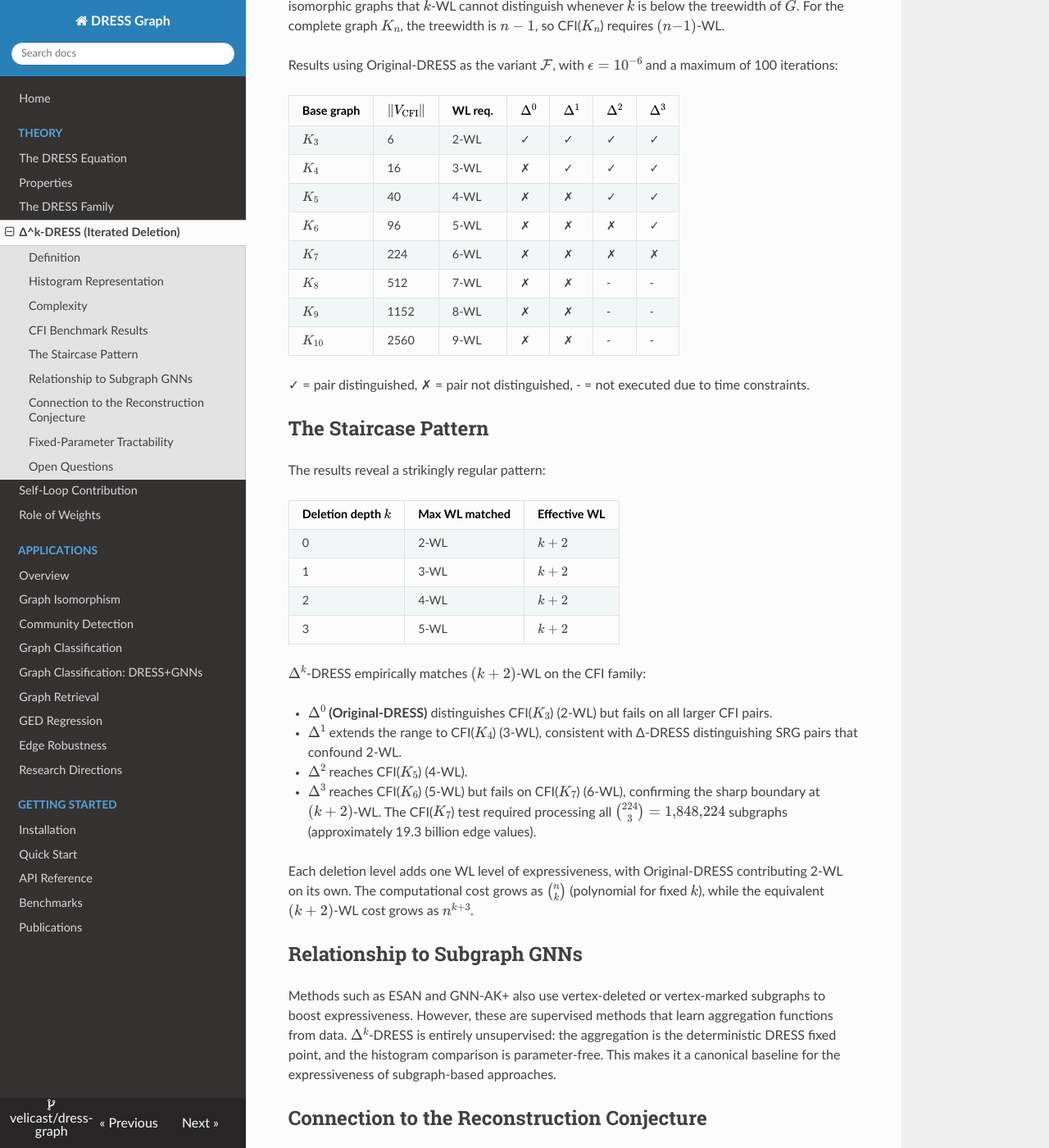
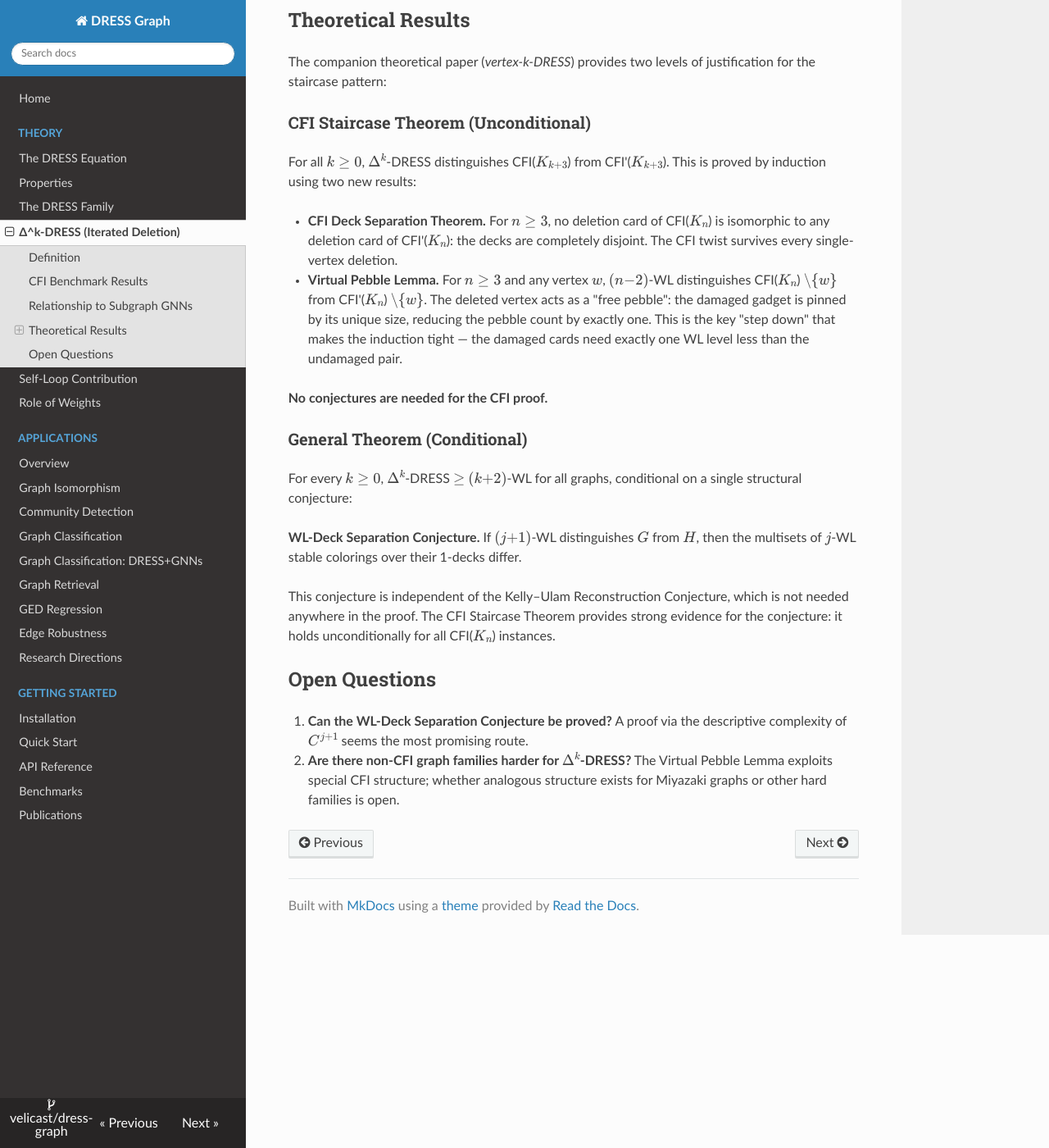
Before and after one commit to velicast/dress-graph, an MkDocs documentation site: the page built from docs/theory/delta-ell-dress.md, in a window 1280 px wide and 1400 px high, scrolled down 1446 px. Shown: the whole window at 82% size. Built offline with MkDocs 1.6.1, drawn with Linux system fonts in a browser that asks for light colours; nearby versions of some CDN libraries; some of the changed text lies outside the part shown.

Commit message:
Update Docs

```diff
--- a/docs/applications/isomorphism.md
+++ b/docs/applications/isomorphism.md
@@ -280,6 +280,14 @@ $(k{+}2)$-WL costs $\mathcal{O}(n^{k+3})$.
 See the [DRESS paper](https://github.com/velicast/dress-graph/blob/main/research/k-DRESS.pdf)
 for the full proofs and discussion.
 
+#### Theoretical Backing
+
+The staircase pattern is now proved at two levels:
+
+- **Unconditional (CFI).** The [companion theory paper](https://github.com/velicast/dress-graph/blob/main/research/vertex-k-DRESS.pdf) proves that $\Delta^k$-DRESS distinguishes CFI($K_{k+3}$) from CFI'($K_{k+3}$) for all $k \geq 0$ (CFI Staircase Theorem). The proof introduces the CFI Deck Separation theorem (the CFI twist survives every single-vertex deletion) and the Virtual Pebble Lemma (the deleted vertex acts as a free pebble, reducing the required WL level by exactly one). No conjectures are needed.
+
+- **Conditional (all graphs).** $\Delta^k$-DRESS $\geq$ $(k{+}2)$-WL for all graphs, conditional on the WL-Deck Separation Conjecture — a single structural hypothesis about the WL hierarchy and vertex deletion. The Kelly–Ulam Reconstruction Conjecture is not needed.
+
 ### Motif-DRESS (K4 clique)
 
 Motif-DRESS generalizes the neighborhood operator from triangles to arbitrary motifs. Using $K_4$ cliques as the motif, the neighborhood sizes differ between graphs even when triangle counts are identical. All experiments below use the $K_4$ clique motif.
--- a/docs/publications.md
+++ b/docs/publications.md
@@ -5,6 +5,18 @@
 **DRESS: A Continuous Framework for Structural Graph Refinement**
 E. Castrillo. arXiv preprint, 2026.
 [arXiv:2602.20833](https://github.com/velicast/dress-graph/blob/main/research/k-DRESS.pdf)
+
+**DRESS and the WL Hierarchy: Climbing One Deletion at a Time**
+E. Castrillo. Preprint, 2026.
+[vertex-k-DRESS.pdf](https://github.com/velicast/dress-graph/blob/main/research/vertex-k-DRESS.pdf)
+
+Proves unconditionally that Δᵏ-DRESS distinguishes every CFI(K_{k+3}) pair for all k ≥ 0 (CFI Staircase Theorem), via the CFI Deck Separation theorem and Virtual Pebble Lemma. Also proves Δᵏ-DRESS ≥ (k+2)-WL for all graphs conditional on the WL-Deck Separation Conjecture.
+
+**Breaking Hard Isomorphism Benchmarks with DRESS**
+E. Castrillo. Preprint, 2026.
+[delta1-dress-hard-families.pdf](https://github.com/velicast/dress-graph/blob/main/research/delta1-dress-hard-families.pdf)
+
+Empirical evaluation of Δ¹-DRESS on 51,816 graphs across 34 hard benchmark families (16 SRG families + 18 constructed), achieving 100% separation and resolving over 576 million non-isomorphic pairs. Establishes that Δ¹-DRESS strictly exceeds 3-WL.
 
 **Dynamic Structural Similarity on Graphs**
 E. Castrillo, E. León, J. Gómez. arXiv preprint, 2018.
--- a/docs/theory/delta-ell-dress.md
+++ b/docs/theory/delta-ell-dress.md
@@ -7,33 +7,17 @@
 For a graph $G = (V, E)$, a DRESS variant $\mathcal{F}$, and a deletion depth $k \ge 0$:
 
 $$
-\Delta^k\text{-DRESS}(\mathcal{F}, G) = h\!\left(\bigsqcup_{\substack{S \subset V,\; |S|=k}} \mathcal{F}(G \setminus S)\right)
+\Delta^k\text{-DRESS}(\mathcal{F}, G) = \{\!\{ \operatorname{sort}(\mathcal{F}(G \setminus S)) : S \subset V,\; |S| = k \}\!\}
 $$
 
-where $G \setminus S$ is the subgraph induced by $V \setminus S$, $\bigsqcup$ denotes multiset union, and $h$ maps the pooled edge values into a histogram.
+where $G \setminus S$ is the subgraph induced by $V \setminus S$ and $\mathcal{F}(G \setminus S)$ is the converged DRESS edge-value vector.
 
-At depth $k$, the operator computes DRESS on all $\binom{n}{k}$ subgraphs obtained by removing exactly $k$ vertices. Every individual edge similarity value from every subgraph is accumulated into a single histogram. Two graphs are compared by checking equality of their histograms.
+At depth $k$, the operator computes DRESS on all $\binom{n}{k}$ subgraphs obtained by removing exactly $k$ vertices. The fingerprint is the multiset of per-deletion sorted edge-value vectors. Two graphs are compared by checking equality of their fingerprint multisets.
 
 Special cases:
 
 - **$\Delta^0$:** Original-DRESS (no deletion).
-- **$\Delta^1$:** Equivalent to Δ-DRESS - runs DRESS on each single-vertex-deleted subgraph.
-
-## Histogram Representation
-
-The graph fingerprint can be represented equivalently as the sorted vector $\text{sort}(d^*)$ or as the histogram $h(d^*)$; both uniquely identify the multiset of converged edge values. In the unweighted case DRESS values are bounded in $[0, 2]$ and convergence tolerance is $\epsilon$, so each edge value maps to one of $\lfloor 2/\epsilon \rfloor + 1$ integer bins (e.g., $2 \times 10^{6} + 1$ bins for $\epsilon = 10^{-6}$). For weighted graphs, where values may exceed $2$, the bin count grows to $\lfloor d_{\max}/\epsilon \rfloor + 1$ where $d_{\max}$ is an a priori upper bound computed from the edge weights.
-
-Individual subgraph fingerprints are not recoverable from the pooled histogram. The memory footprint is constant regardless of $k$ - a single fixed-size integer array - whereas storing the raw multiset of $\binom{n}{k} \cdot |E|$ floating-point values would be prohibitive. This fixed-size representation, combined with the deletion operator, empirically matches the discriminative power of $(k{+}2)$-WL methods that require $\mathcal{O}(n^{k+2})$ storage.
-
-## Complexity
-
-$$
-\mathcal{O}\!\left(\binom{n}{k} \cdot I \cdot m \cdot d_{\max}\right)
-$$
-
-where $n = |V|$, $m = |E|$, $d_{\max}$ is the maximum degree, and $I$ is the number of DRESS iterations per subgraph. The $\binom{n}{k}$ subgraph computations are entirely independent and embarrassingly parallel. For fixed $k$, the cost is polynomial in $n$.
-
-**Comparison with $k$-WL:** The cost of $k$-WL is $\mathcal{O}(n^{k+1})$ per iteration. For example, to match 5-WL on CFI($K_6$), $\Delta^3$-DRESS costs $\mathcal{O}(n^3 \cdot m \cdot d_{\max})$ versus $\mathcal{O}(n^6)$ for 5-WL.
+- **$\Delta^1$:** Equivalent to Δ-DRESS — runs DRESS on each single-vertex-deleted subgraph.
 
 ## CFI Benchmark Results
 
@@ -54,41 +38,33 @@ Results using Original-DRESS as the variant $\mathcal{F}$, with $\epsilon = 10^{
 
 ✓ = pair distinguished, ✗ = pair not distinguished, - = not executed due to time constraints.
 
-## The Staircase Pattern
-
-The results reveal a strikingly regular pattern:
-
-| Deletion depth $k$ | Max WL matched | Effective WL |
-|---|---|---|
-| 0 | 2-WL | $k + 2$ |
-| 1 | 3-WL | $k + 2$ |
-| 2 | 4-WL | $k + 2$ |
-| 3 | 5-WL | $k + 2$ |
-
-$\Delta^k$-DRESS empirically matches $(k+2)$-WL on the CFI family:
-
-- **$\Delta^0$ (Original-DRESS)** distinguishes CFI($K_3$) (2-WL) but fails on all larger CFI pairs.
-- **$\Delta^1$** extends the range to CFI($K_4$) (3-WL), consistent with Δ-DRESS distinguishing SRG pairs that confound 2-WL.
-- **$\Delta^2$** reaches CFI($K_5$) (4-WL).
-- **$\Delta^3$** reaches CFI($K_6$) (5-WL) but fails on CFI($K_7$) (6-WL), confirming the sharp boundary at $(k+2)$-WL. The CFI($K_7$) test required processing all $\binom{224}{3} = 1{,}848{,}224$ subgraphs (approximately 19.3 billion edge values).
-
-Each deletion level adds one WL level of expressiveness, with Original-DRESS contributing 2-WL on its own. The computational cost grows as $\binom{n}{k}$ (polynomial for fixed $k$), while the equivalent $(k+2)$-WL cost grows as $n^{k+3}$.
-
 ## Relationship to Subgraph GNNs
 
-Methods such as ESAN and GNN-AK+ also use vertex-deleted or vertex-marked subgraphs to boost expressiveness. However, these are supervised methods that learn aggregation functions from data. $\Delta^k$-DRESS is entirely unsupervised: the aggregation is the deterministic DRESS fixed point, and the histogram comparison is parameter-free. This makes it a canonical baseline for the expressiveness of subgraph-based approaches.
+Methods such as ESAN and GNN-AK+ also use vertex-deleted or vertex-marked subgraphs to boost expressiveness. However, these are supervised methods that learn aggregation functions from data. $\Delta^k$-DRESS is entirely unsupervised: the aggregation is the deterministic DRESS fixed point, and the fingerprint comparison is parameter-free. This makes it a canonical baseline for the expressiveness of subgraph-based approaches.
 
-## Connection to the Reconstruction Conjecture
+## Theoretical Results
 
-The Kelly–Ulam conjecture states that graphs with $n \ge 3$ are determined by their deck of vertex-deleted subgraphs. Conceptually, $\Delta^1$-DRESS computes a continuous relaxation of this deck: each "card" is the DRESS fingerprint of a vertex-deleted subgraph. In practice, all edge values are accumulated into a fixed-size histogram for memory efficiency, though individual cards are not recoverable.
+The companion theoretical paper (*vertex-k-DRESS*) provides two levels of justification for the staircase pattern:
 
-## Fixed-Parameter Tractability
+### CFI Staircase Theorem (Unconditional)
 
-For fixed $k$, $\Delta^k$-DRESS runs in polynomial time. The empirical pattern $\Delta^k \approx (k+2)$-WL suggests that the minimum deletion depth needed to distinguish CFI($K_n$) grows as $n - 2$, which is linear in $n$. While each additional deletion level is polynomial, the number of required levels grows with the base graph size.
+For all $k \geq 0$, $\Delta^k$-DRESS distinguishes CFI($K_{k+3}$) from CFI'($K_{k+3}$). This is proved by induction using two new results:
+
+- **CFI Deck Separation Theorem.** For $n \geq 3$, no deletion card of CFI($K_n$) is isomorphic to any deletion card of CFI'($K_n$): the decks are completely disjoint. The CFI twist survives every single-vertex deletion.
+
+- **Virtual Pebble Lemma.** For $n \geq 3$ and any vertex $w$, $(n{-}2)$-WL distinguishes CFI($K_n$) $\setminus \{w\}$ from CFI'($K_n$) $\setminus \{w\}$. The deleted vertex acts as a "free pebble": the damaged gadget is pinned by its unique size, reducing the pebble count by exactly one. This is the key "step down" that makes the induction tight — the damaged cards need exactly one WL level less than the undamaged pair.
+
+**No conjectures are needed for the CFI proof.**
+
+### General Theorem (Conditional)
+
+For every $k \geq 0$, $\Delta^k$-DRESS $\geq$ $(k{+}2)$-WL for all graphs, conditional on a single structural conjecture:
+
+**WL-Deck Separation Conjecture.** If $(j{+}1)$-WL distinguishes $G$ from $H$, then the multisets of $j$-WL stable colorings over their 1-decks differ.
+
+This conjecture is independent of the Kelly–Ulam Reconstruction Conjecture, which is not needed anywhere in the proof. The CFI Staircase Theorem provides strong evidence for the conjecture: it holds unconditionally for all CFI($K_n$) instances.
 
 ## Open Questions
 
-1. **Does the staircase continue?** Testing $\Delta^4$ on CFI($K_7$) would confirm whether the pattern extends to $k = 4$.
-2. **Is the pattern specific to CFI, or does it hold more broadly?** Other hard graph families may behave differently.
-3. **Are there graph families where $\Delta^k$-DRESS fails for all constant $k$?** CFI graphs over graphs of unbounded treewidth would be natural candidates.
-4. **Does combining $\Delta^k$ with other DRESS variants yield further gains?** Whether a stronger base variant $\mathcal{F}$ (e.g., Motif-DRESS) shifts the staircase upward is an open question.
+1. **Can the WL-Deck Separation Conjecture be proved?** A proof via the descriptive complexity of $C^{j+1}$ seems the most promising route.
+2. **Are there non-CFI graph families harder for $\Delta^k$-DRESS?** The Virtual Pebble Lemma exploits special CFI structure; whether analogous structure exists for Miyazaki graphs or other hard families is open.
```
Also changed, not shown: docs/applications/research-directions.md (+6 -3 lines), docs/index.md (+8 -3 lines), 7 other files.
